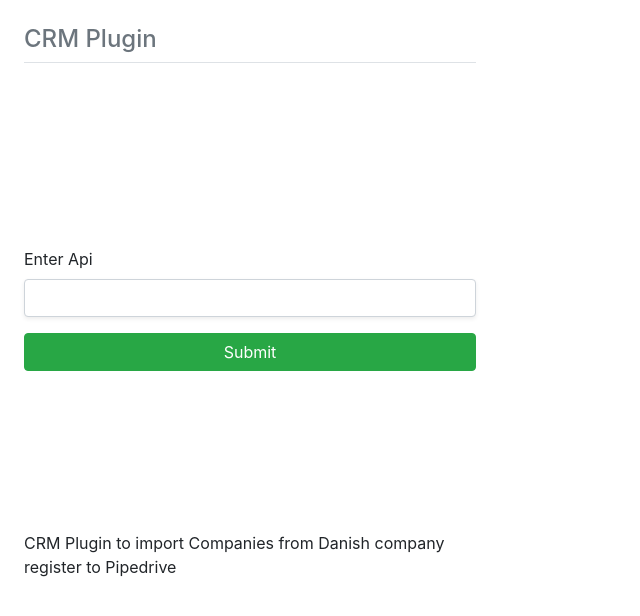
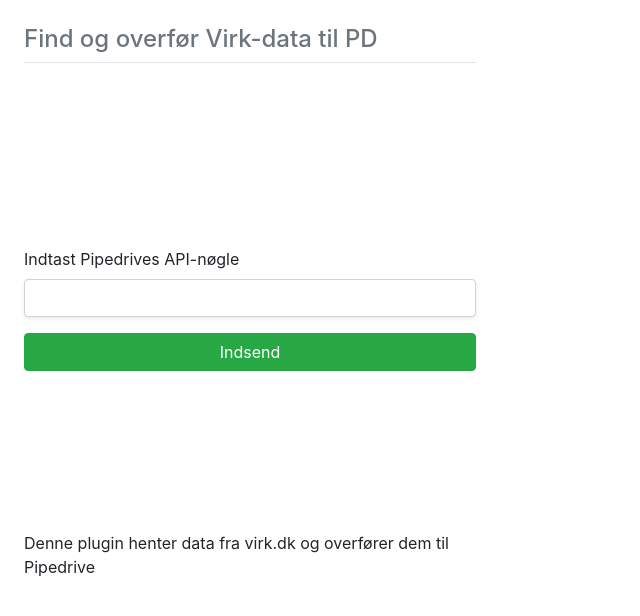
Before and after one commit to Reckner/chrome-plugin, a React (Create React App) app: page / in a window 1280 px wide. Shown: the top 616 px of the page, without its empty margins (0-640 px from the left). Built offline with nearby package versions, Linux system fonts and the light colour scheme; a web font is replaced by a local one.

Commit message:
translations + minor update

```diff
--- a/src/components/Company/CompanyContainer/CompanyContainer.tsx
+++ b/src/components/Company/CompanyContainer/CompanyContainer.tsx
@@ -4,7 +4,6 @@
 
 import createCompanyInPipedrive from '../../../api/create-company-in-pipedrive';
 import deleteCompanyFromPipedrive from '../../../api/delete-company-from-pipedrive';
-import ifCompanyExistsInPipedrive from '../../../helpers/ifCompanyExistsInPipedrive';
 import updateCompanyInPipedrive from '../../../api/update-company-in-pipedrive';
 
 import { AddIcon, RefreshIcon, RemoveIcon } from '../../../assets/images';
@@ -141,7 +140,7 @@
                         appearance="success"
                         className="p-0 w-100"
                         onClick={() => addButton(cvr)}
-                        title="Add Company"
+                        title="Tilføj virksomhed"
                     >
                         <AddIcon style={svgStyle} />
                     </Button>
@@ -153,7 +152,7 @@
                         appearance="danger"
                         className="p-0 mx-1 w-100"
                         onClick={() => deleteButton(name)}
-                        title="Remove Company"
+                        title="Slet virksomhed"
                     >
                         <RemoveIcon style={svgStyle} />
                     </Button>
@@ -162,7 +161,7 @@
                         appearance="info"
                         className="p-0 w-100"
                         onClick={() => updateButton(name, cvr)}
-                        title="Update Company"
+                        title="Opdater virksomhed"
                     >
                         <RefreshIcon style={svgStyle} />
                     </Button>
--- a/src/containers/ApiSetup/ApiSetup.tsx
+++ b/src/containers/ApiSetup/ApiSetup.tsx
@@ -39,7 +39,7 @@
     return (
         <>
             <Header className="d-flex align-items-center justify-content-between">
-                <h4 className="text-secondary mb-0">CRM Plugin</h4>
+                <h4 className="text-secondary mb-0">Find og overfør Virk-data til PD</h4>
                 <Button
                     onClick={() => switchPage('default')}
                     className={classnames('align-self-end ml-4 px-0 my-auto', {
@@ -53,7 +53,7 @@
                 <div className="d-flex flex-column flex-fill justify-content-center pr-4">
                     <Input
                         id="api"
-                        label="Enter Api"
+                        label="Indtast Pipedrives API-nøgle"
                         name="name"
                         type="text"
                         containerClassName="w-100 mb-3"
@@ -64,17 +64,16 @@
                     />
                     {localStorage.getItem('Api') ? (
                         <Button appearance="danger" onClick={handleRemove}>
-                            Remove
+                            Slet
                         </Button>
                     ) : (
                         <Button appearance="success" onClick={handleSave}>
-                            Submit
+                            Indsend
                         </Button>
                     )}
                 </div>
                 <p className="mb-0 pr-4">
-                    CRM Plugin to import Companies from Danish company register
-                    to Pipedrive
+                Denne plugin henter data fra virk.dk og overfører dem til Pipedrive
                 </p>
             </Container>
         </>
--- a/src/containers/Companies/Companies.tsx
+++ b/src/containers/Companies/Companies.tsx
@@ -54,8 +54,8 @@
                     {
                         cvr: companyData.data['vat'],
                         name: companyData.data['name'],
-                        address: companyData.data['address'],
-                        postal_code_and_city: companyData.data['zipcode'],
+                        address: companyData.data.cityname ? companyData.data['address'] + ', ' + companyData.data.cityname : companyData.data['address'],
+                        postal_code_and_city: companyData.data['city'] + ', ' + companyData.data['zipcode'],
                     },
                 ];
             } else {
@@ -92,7 +92,7 @@
         <>
             <Alert type={type}>{allertMessage}</Alert>
             <Header className="d-flex align-items-center justify-content-between">
-                <h4 className="text-secondary mb-0">CRM Plugin</h4>
+                <h4 className="text-secondary mb-0">Find og overfør Virk-data til PD</h4>
                 <Button
                     className="align-self-end ml-4 px-0 my-auto"
                     value="ApiSetup"
```
